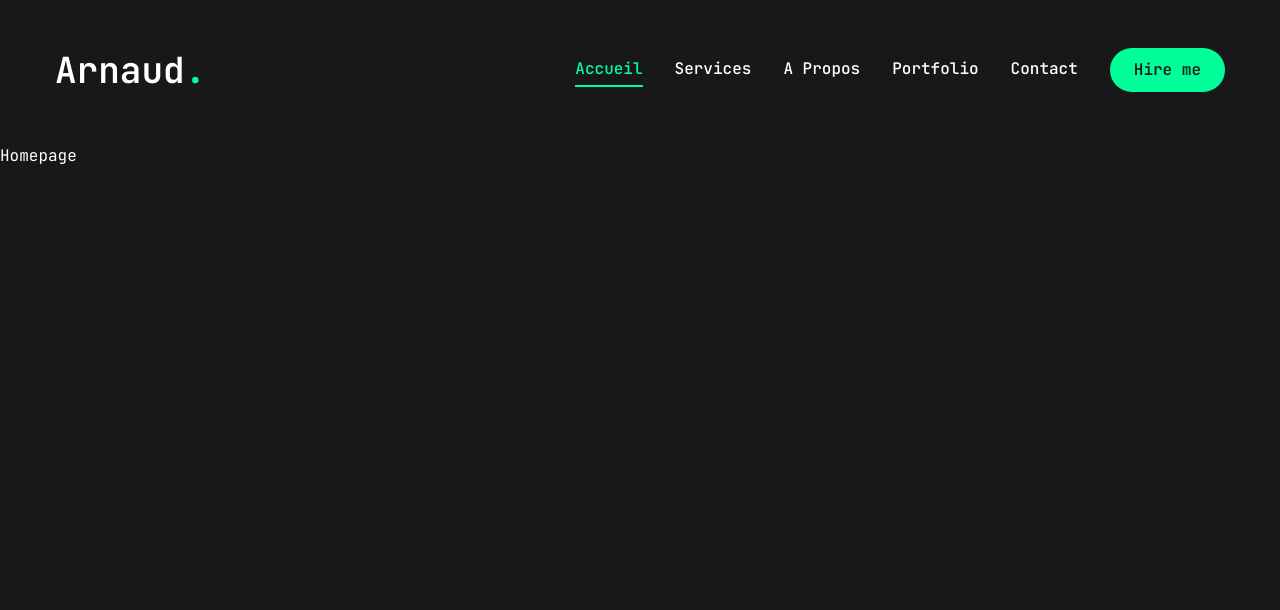
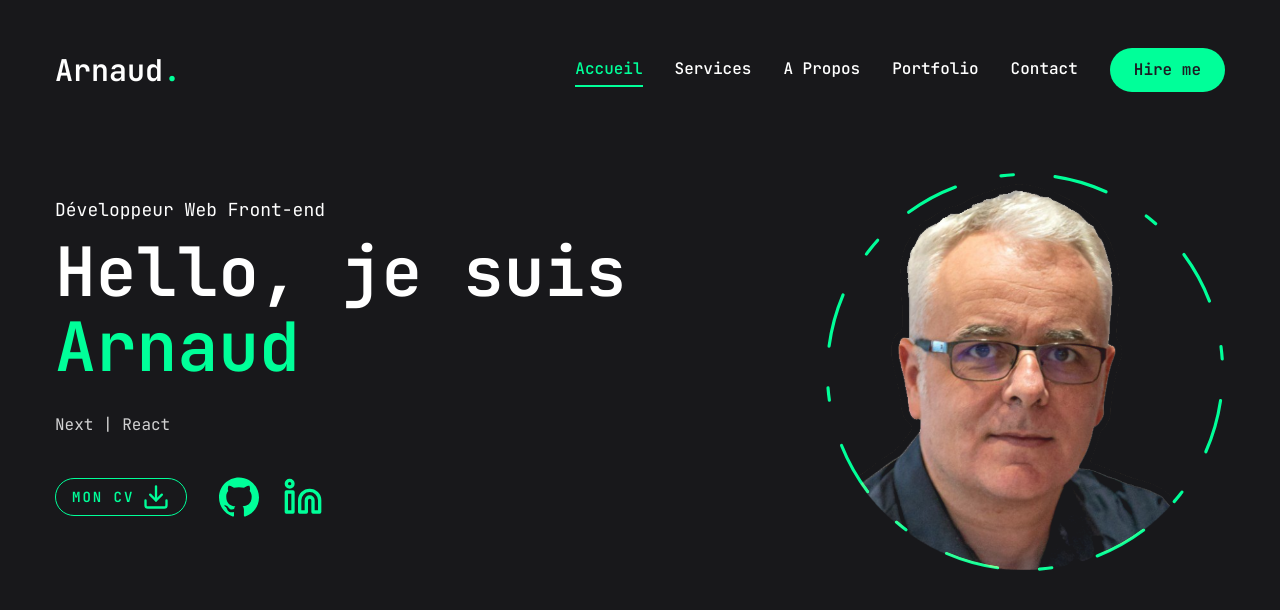
Before and after one commit to arnaudpant/next-portfolio-2024, a Next.js app: page / in a window 1280 px wide. Shown: the top 610 px of the page. Built offline with nearby package versions, Linux system fonts and the light colour scheme.

Commit message:
Add photo + framer

```diff
--- a/app/globals.css
+++ b/app/globals.css
@@ -6,4 +6,13 @@
   body {
     @apply bg-zinc-900 font-primary text-white leading-loose;
   }
+  .h1 {
+    @apply text-[36px] xl:text-[68px] leading-[1.1] font-semibold;
+  }
+  .h2 {
+    @apply text-[28px] xl:text-[36px] leading-[1.1] font-semibold;
+  }
+  .h3 {
+    @apply text-[20px] xl:text-[24px] leading-[1.1] font-semibold;
+  }
 }
--- a/app/page.tsx
+++ b/app/page.tsx
@@ -1,7 +1,43 @@
-
+import Photo from "@/components/Photo";
+import Socials from "@/components/Socials";
+import { Button } from "@/components/ui/button";
+import { Download } from "lucide-react";
 
 export default function Home() {
-  return (
-   <main>Homepage</main>
-  );
+    return (
+        <section className="h-full">
+            <div className="container mx-auto h-full">
+                <div className="flex flex-col xl:flex-row items-center justify-between xl:pt-8 xl:pb-24">
+                    <div className="text-center xl:text-left order-2 xl:order-none">
+                        <span className="text-sm xl:text-lg">
+                            Développeur Web Front-end
+                        </span>
+                        <h1 className="h1 mb-6 mt-2">
+                            Hello, je suis <br />
+                            <span className="text-accent">Arnaud</span>
+                        </h1>
+                        <p className="max-w-[500px] mb-9 text-white/80">
+                            Next | React
+                        </p>
+                        <div className="flex flex-col xl:flex-row items-center gap-8 mb-8">
+                            <Button
+                                variant="outline"
+                                size="lg"
+                                className="uppercase flex items-center gap-2 px-4 py-1"
+                            >
+                                <span>Mon CV</span>
+                                <Download size={28} />
+                            </Button>
+                            <div className="mb-8 xl:mb-0">
+                                <Socials />
+                            </div>
+                        </div>
+                    </div>
+                    <div className="order-1 xl:order-none mb-8 xl:mb-0">
+                        <Photo />
+                    </div>
+                </div>
+            </div>
+        </section>
+    );
 }
--- a/components/Header.tsx
+++ b/components/Header.tsx
@@ -5,10 +5,10 @@ import MobileNav from "./MobileNav";
 
 const Header = () => {
     return (
-        <header className="py-8 xl:py-12 text-white">
+        <header className="pb-8 pt-2 xl:py-12 text-white">
             <div className="container mx-auto flex justify-between items-center">
                 <Link href="/">
-                    <h1 className="text-4xl font-semibold">
+                    <h1 className="text-3xl font-semibold">
                         Arnaud<span className="text-accent">.</span>
                     </h1>
                 </Link>
--- /dev/null
+++ b/components/Photo.tsx
@@ -0,0 +1,52 @@
+'use client'
+
+import { motion } from 'framer-motion'
+import Image from 'next/image';
+
+
+const Photo = () => {
+    return (
+        <div className="w-full h-full relative">
+            <motion.div
+                initial={{ opacity: 0 }}
+                animate={{
+                    opacity: 1,
+                    transition: { delay: 1.6, duration: 0.4, ease: "easeIn" },
+                }}
+            >
+                <div className="absolute w-[200px] h-[200px] xl:w-[398px] xl:h-[398px] mix-blend-lighten">
+                    <Image
+                        src="/profile.png"
+                        priority
+                        quality={100}
+                        fill
+                        alt={"portrait de Arnaud"}
+                        className="object-contain"
+                    />
+                </div>
+
+                <motion.svg className="w-[202px] h-[202px] xl:w-[400px] xl:h-[400px]"
+                fill="transparent"
+                viewBox="0 0 506 506"
+                xmlns="http://www.w3.org/2000/svg"
+                >
+                    <motion.circle cx='253' cy="253" r="250" stroke="#00ff99" strokeWidth="4"
+                    strokeLinecap="round"
+                    strokeLinejoin="round"
+                    initial={{strokeDasharray: "24 10 0 0"}}
+                    animate={{
+                        strokeDasharray: ["15 129=0 25 25", "16 25 92 72", "4 250 22 22"],
+                        rotate:[120, 360]
+                    }}
+                    transition={{
+                        duration: 20,
+                        repeat: Infinity,
+                        repeatType: "reverse"
+                    }} />
+                </motion.svg>
+            </motion.div>
+        </div>
+    );
+};
+
+export default Photo;
--- /dev/null
+++ b/components/Socials.tsx
@@ -0,0 +1,26 @@
+import { Linkedin } from "lucide-react";
+import Link from "next/link";
+
+const Socials = () => {
+    return (
+        <div className="flex gap-6">
+            <Link href="https://github.com/arnaudpant">
+                <svg
+                    role="img"
+                    viewBox="0 0 24 24"
+                    xmlns="http://www.w3.org/2000/svg"
+                    height={40}
+                    fill="#00ff99"
+                >
+                    <title>GitHub</title>
+                    <path d="M12 .297c-6.63 0-12 5.373-12 12 0 5.303 3.438 9.8 8.205 11.385.6.113.82-.258.82-.577 0-.285-.01-1.04-.015-2.04-3.338.724-4.042-1.61-4.042-1.61C4.422 18.07 3.633 17.7 3.633 17.7c-1.087-.744.084-.729.084-.729 1.205.084 1.838 1.236 1.838 1.236 1.07 1.835 2.809 1.305 3.495.998.108-.776.417-1.305.76-1.605-2.665-.3-5.466-1.332-5.466-5.93 0-1.31.465-2.38 1.235-3.22-.135-.303-.54-1.523.105-3.176 0 0 1.005-.322 3.3 1.23.96-.267 1.98-.399 3-.405 1.02.006 2.04.138 3 .405 2.28-1.552 3.285-1.23 3.285-1.23.645 1.653.24 2.873.12 3.176.765.84 1.23 1.91 1.23 3.22 0 4.61-2.805 5.625-5.475 5.92.42.36.81 1.096.81 2.22 0 1.606-.015 2.896-.015 3.286 0 .315.21.69.825.57C20.565 22.092 24 17.592 24 12.297c0-6.627-5.373-12-12-12" />
+                </svg>
+            </Link>
+            <Link href="">
+                <Linkedin size={40} className="text-accent"/>
+            </Link>
+        </div>
+    );
+};
+
+export default Socials;
--- a/components/ui/button.tsx
+++ b/components/ui/button.tsx
@@ -12,7 +12,7 @@ const buttonVariants = cva(
                 default: "bg-accent text-primary hover:bg-accent-hover",
                 primary: "bg-primary text-white",
                 outline:
-                    "border border-accent bg-transparent text-accent hover:bg-accent hover:text=primary",
+                    "border border-accent bg-transparent text-accent hover:bg-accent hover:text-primary",
             },
             size: {
                 default: "h-[44px] px-6",
```
Also changed, not shown: public/profile.png (added), 1 other file (tests, documents, lock files or other folders).
